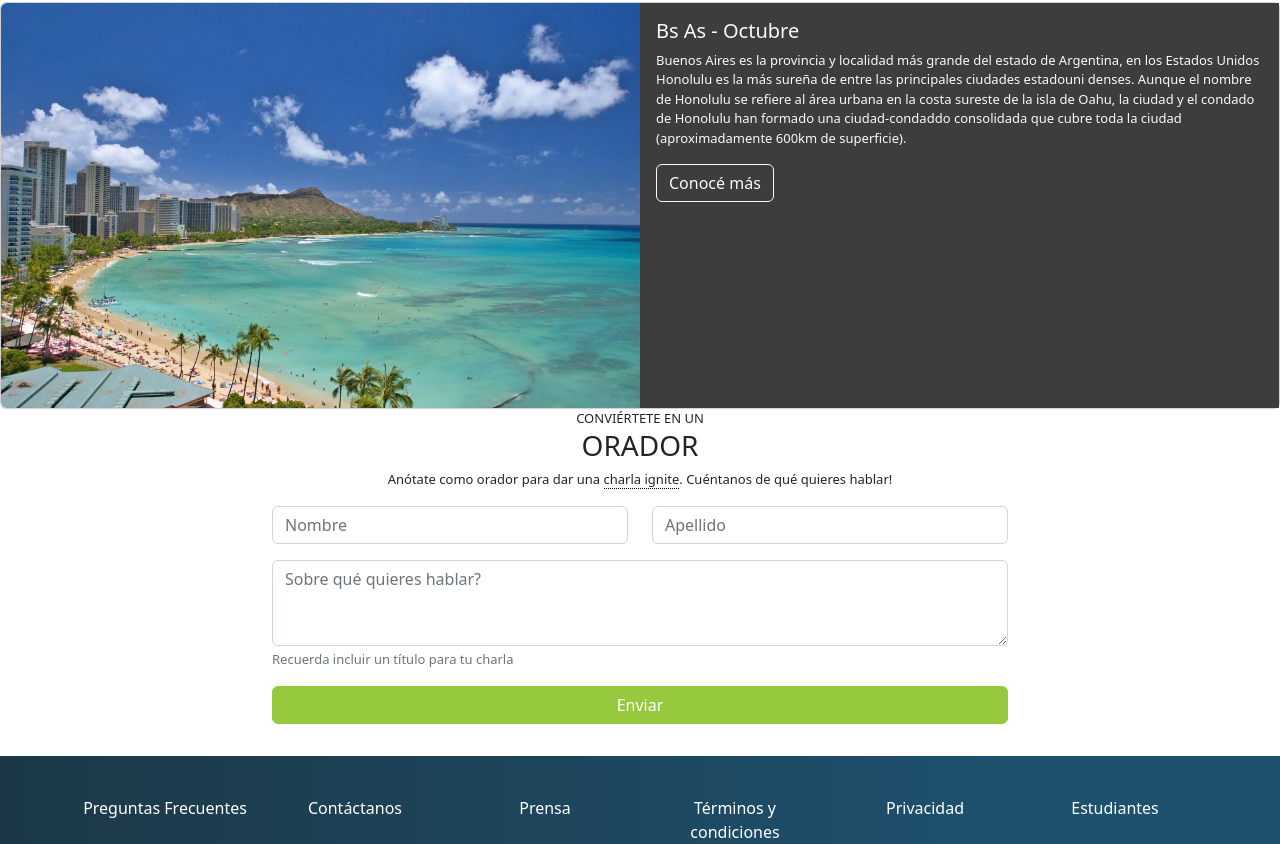
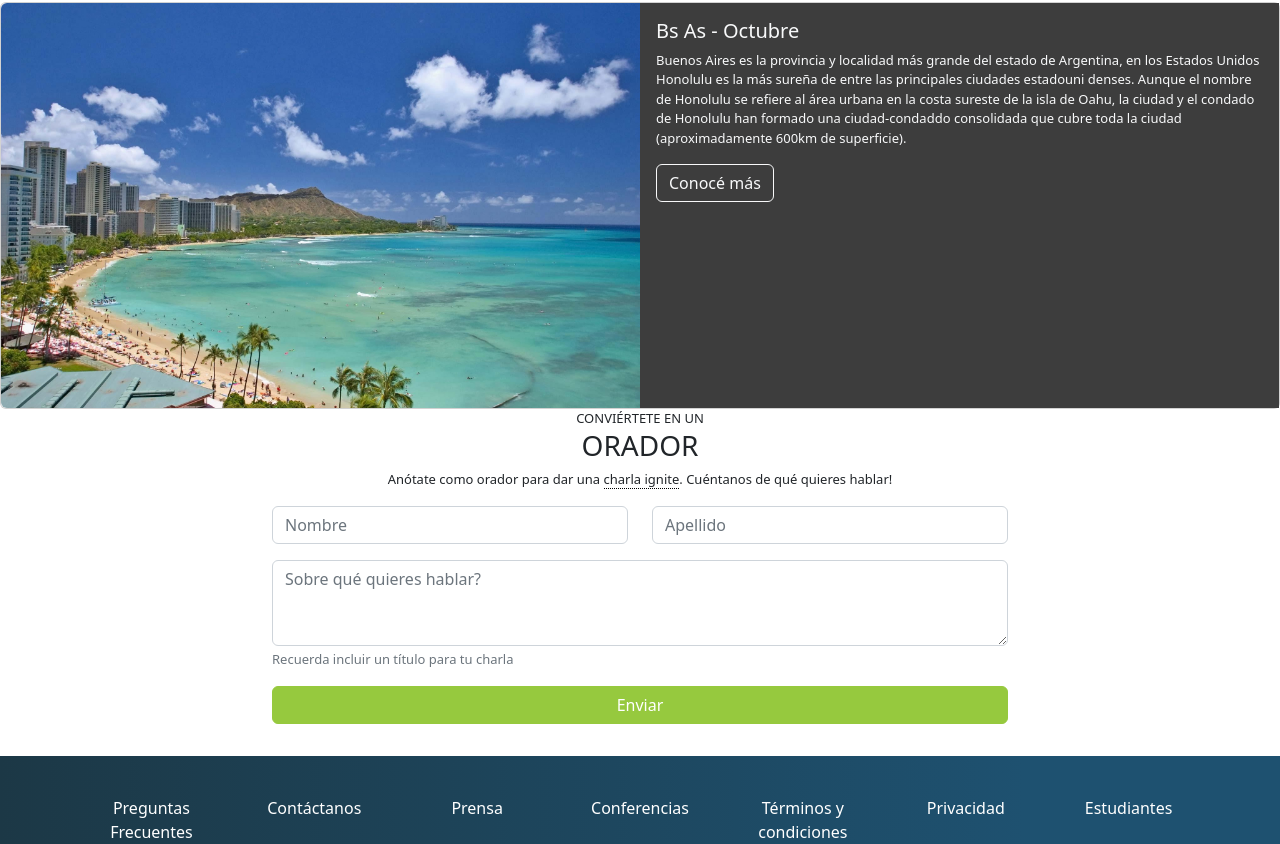
Before and after one commit to caylen0/CodoaCodo-TP1-OradoresBA, a plain HTML site: page index.html in a window 1280 px wide. Shown: the part 1143-1987 px from the top of the page. Drawn offline with Linux system fonts and the light colour scheme.

Commit message:
agrego item al footer

```diff
--- a/CSS/style.css
+++ b/CSS/style.css
@@ -26,7 +26,7 @@ footer {
     font-style:inherit;
     color: white;
     min-height: 10vh;
-    display: inline-flexbox;
+    font-size: medium;
 }
 
 form{
@@ -67,7 +67,6 @@ div {
     margin-right: 2rem;
 }
 
-
 #texto-bsas{
     text-align: justify;
     text-align: right;
@@ -82,7 +81,6 @@ div {
     height:100%;
 }
 
-
 #fecha-lugar{
     background-color: rgb(61, 61, 61);
 
@@ -92,8 +90,6 @@ div {
     text-align: justify;
     text-align: left;
 }
-
-
 
 #subrayado {
     border-bottom:1px dotted black;
--- a/index.html
+++ b/index.html
@@ -209,6 +209,9 @@
                     <a class="nav-link" href="#">Prensa</a>
                 </div>
                 <div class="col">
+                    <a class="nav-link" href="#">Conferencias</a>
+                </div>
+                <div class="col">
                     <a class="nav-link" href="#">Términos y condiciones</a>
                 </div>
                 <div class="col">
```
